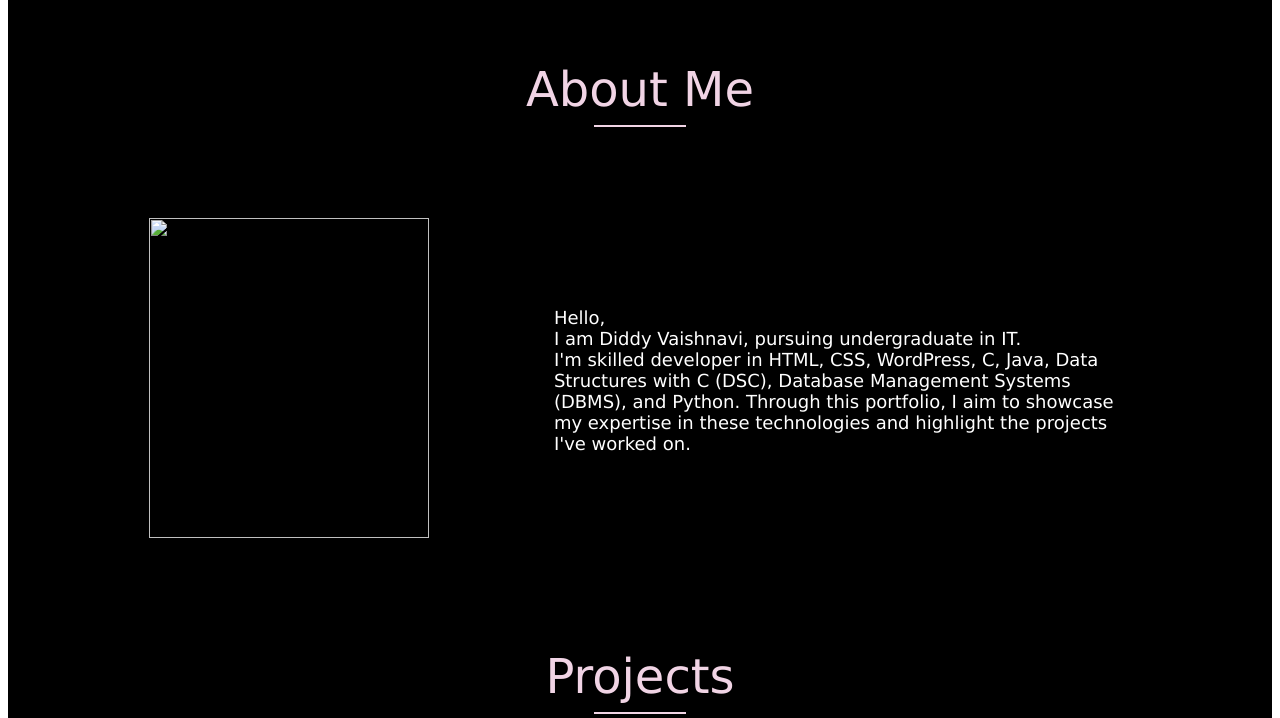
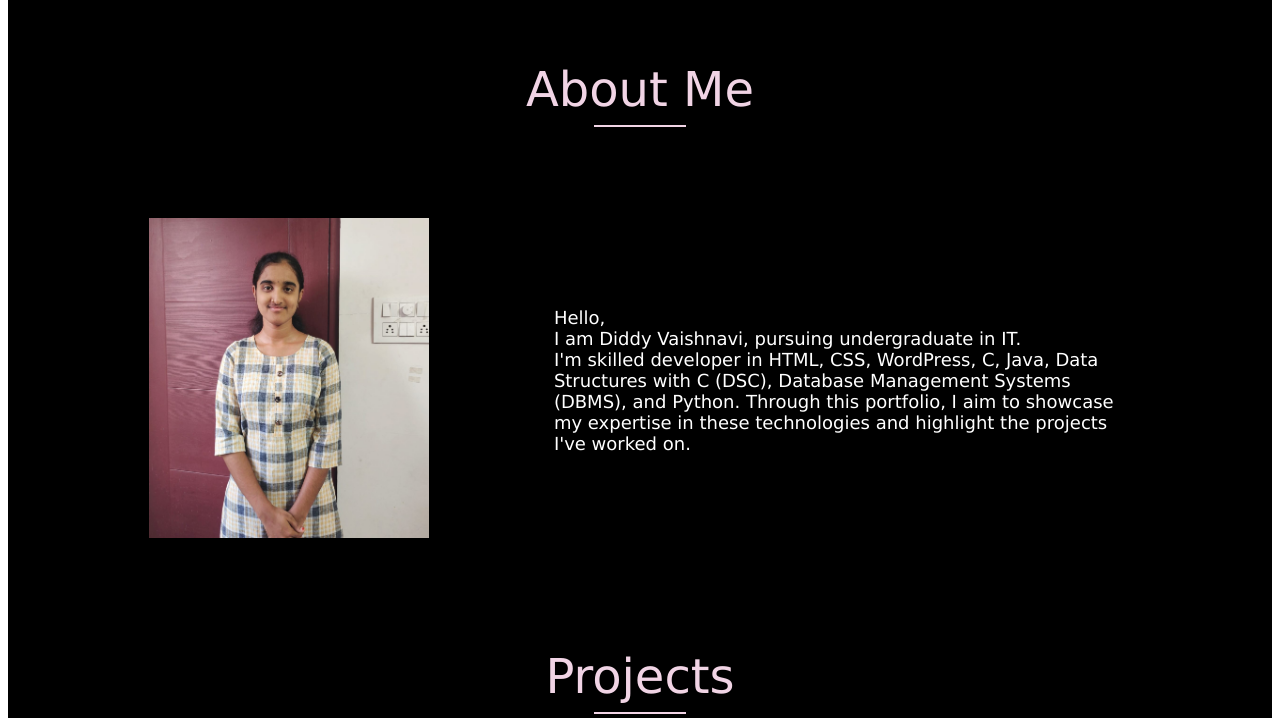
Before and after one commit to Vaishnavididdy/portfolio, a plain HTML site: page index.html in a window 1280 px wide. Shown: the part 82-800 px from the top of the page. Drawn offline with Linux system fonts and the light colour scheme; files whose address does not match are found by name.

Commit message:
Update index.html

```diff
--- a/index.html
+++ b/index.html
@@ -114,7 +114,7 @@
 
 					<tr>
 						<td width="0%">
-							<img src="C:\Users\Vaishnavi\Desktop\Project\portfolio\portfolioIMG-20230618-WA0012.jpg" class="image">
+							<img src="C:\Users\Vaishnavi\Desktop\Project\portfolio\portfolio\IMG-20230618-WA0012.jpg" class="image">
 						</td>
 
 						<td width="60%">
```
